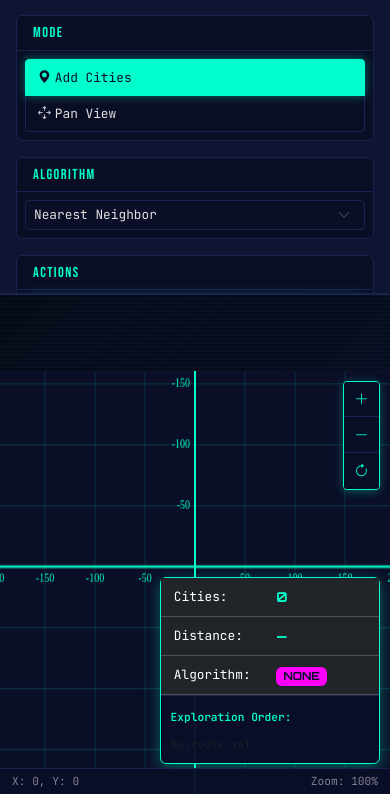
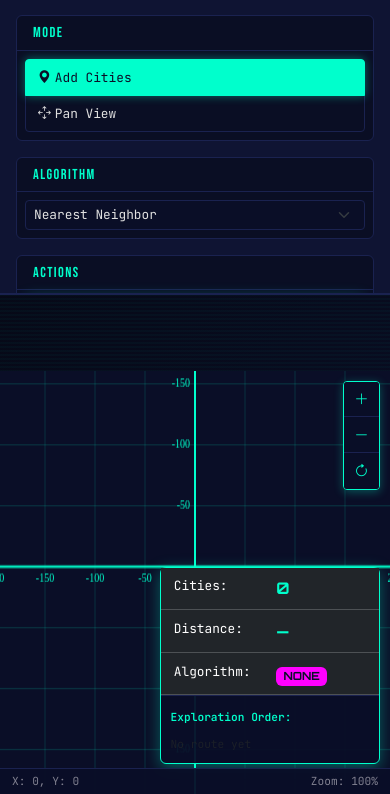
Before and after one commit to Parmarjas/Travelling-salesman-problem, a Flask app: page / in a window 390 px wide. Shown: the part 50-844 px from the top of the page. Run offline with Flask 3, Linux system fonts and the light colour scheme.

Commit message:
Update style.css

```diff
--- a/static/style.css
+++ b/static/style.css
@@ -273,8 +273,8 @@ body::before {
 
     box-shadow: 0 4px 16px rgba(0, 255, 204, 0.35);
 
-    min-width: 260px;
-    max-width: 340px;
+    min-width: 320px;
+    max-width: 480px;
 
     z-index: 10;
 }
@@ -282,7 +282,7 @@ body::before {
 
 .stats-table-overlay .table {
     margin-bottom: 0;
-    font-size: 0.85rem;
+    font-size: 0.95rem;
 }
 
 .stats-table-overlay .table td {
@@ -301,15 +301,15 @@ body::before {
 .stats-value {
     color: var(--primary);
     font-family: 'Orbitron', sans-serif;
-    font-weight: 600;
-    font-size: 0.85rem;
+    font-weight: 700;
+    font-size: 1rem;
 }
 
 /* Exploration Flow */
 .exploration-flow {
     border-top: 1px solid #1a2250;
     padding: 0.5rem 0.6rem;
-    max-height: 120px;
+    max-height: 240px;
     overflow-y: auto;
 }
 
@@ -382,7 +382,7 @@ body::before {
     }
 
     .stats-table-overlay {
-        max-width: 250px;
+        max-width: 360px;
     }
 }
 
@@ -480,7 +480,7 @@ body::before {
 @media (max-width: 768px) {
     .stats-table-overlay {
         min-width: 220px;
-        max-width: 260px;
+        max-width: 320px;
     }
 
     .stats-table-overlay .table {
```
